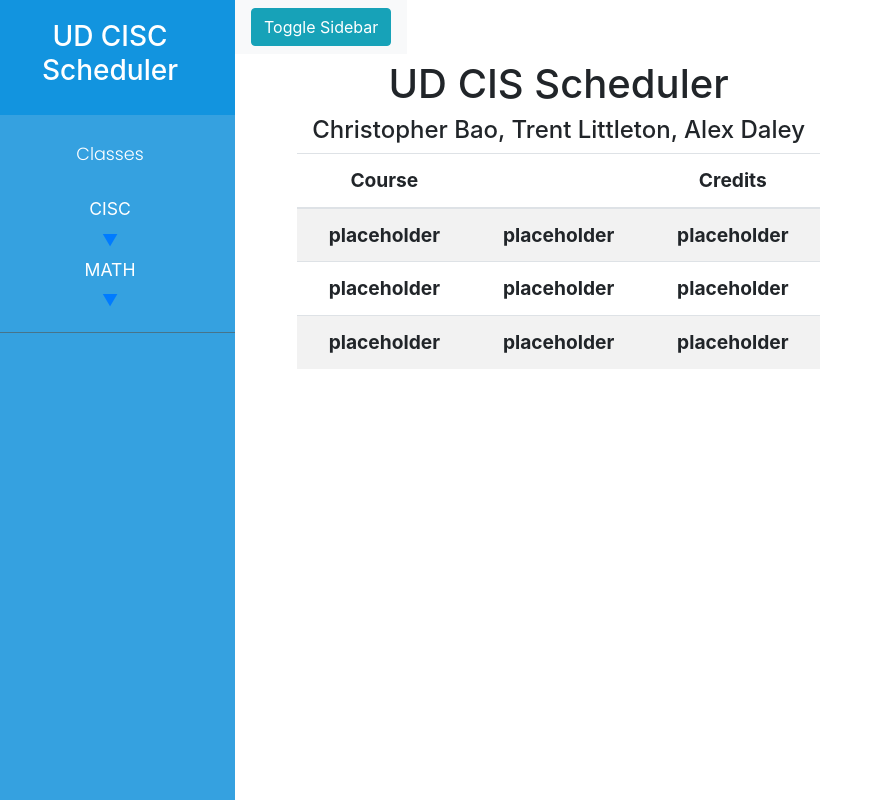
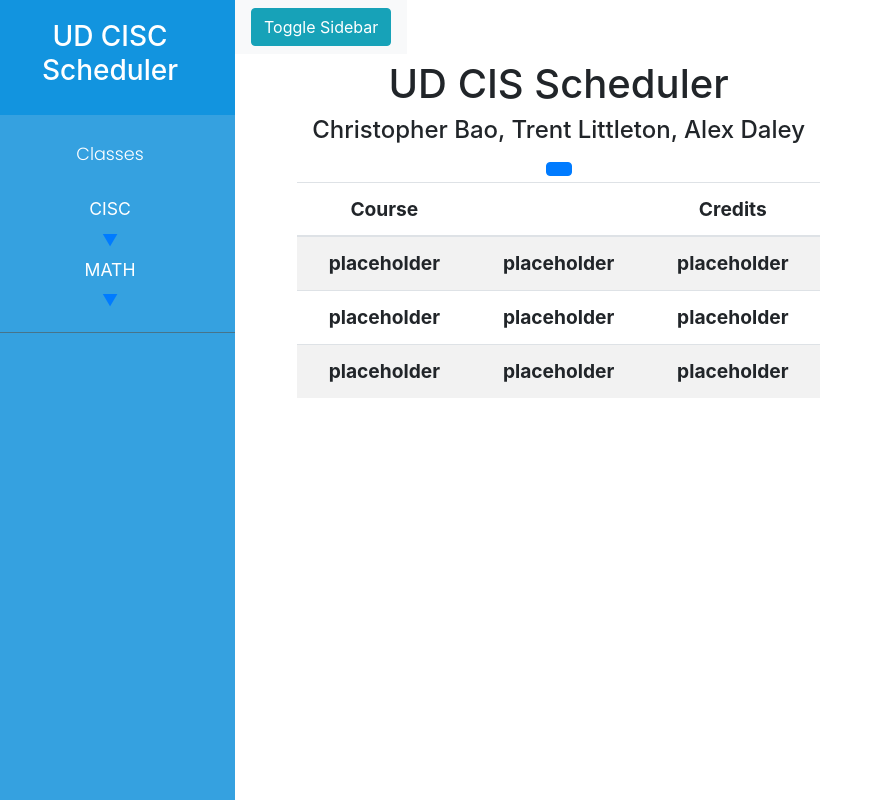
Before and after one commit to UD-CISC275-F21/ud-cis-scheduler-team-19, a React (Create React App) app: page / in a window 1280 px wide. Shown: the top 800 px of the page, without its empty margins (0-883 px from the left). Built offline with nearby package versions, Linux system fonts and the light colour scheme.

Commit message:
Add Semester button

```diff
--- a/src/components/Sidebar.tsx
+++ b/src/components/Sidebar.tsx
@@ -111,6 +111,11 @@
             setIsSidebarActive(true);
         }
     }
+
+    function addSemester(){
+        <SemesterTable></SemesterTable>
+    }
+
     return (
         <Row>
             <div className="wrapper">
@@ -131,6 +136,7 @@
                     <div className="main">
                         <h1>UD CIS Scheduler</h1>
                         <h4>Christopher Bao, Trent Littleton, Alex Daley</h4>
+                        <Button onClick={addSemester} type="button" id="addsemesterbtn" classname="btn btn-info"></Button>
                         <SemesterTable></SemesterTable>
                     </div>
                 </Row>
```
Also changed, not shown: 1 other file (tests, documents, lock files or other folders).
